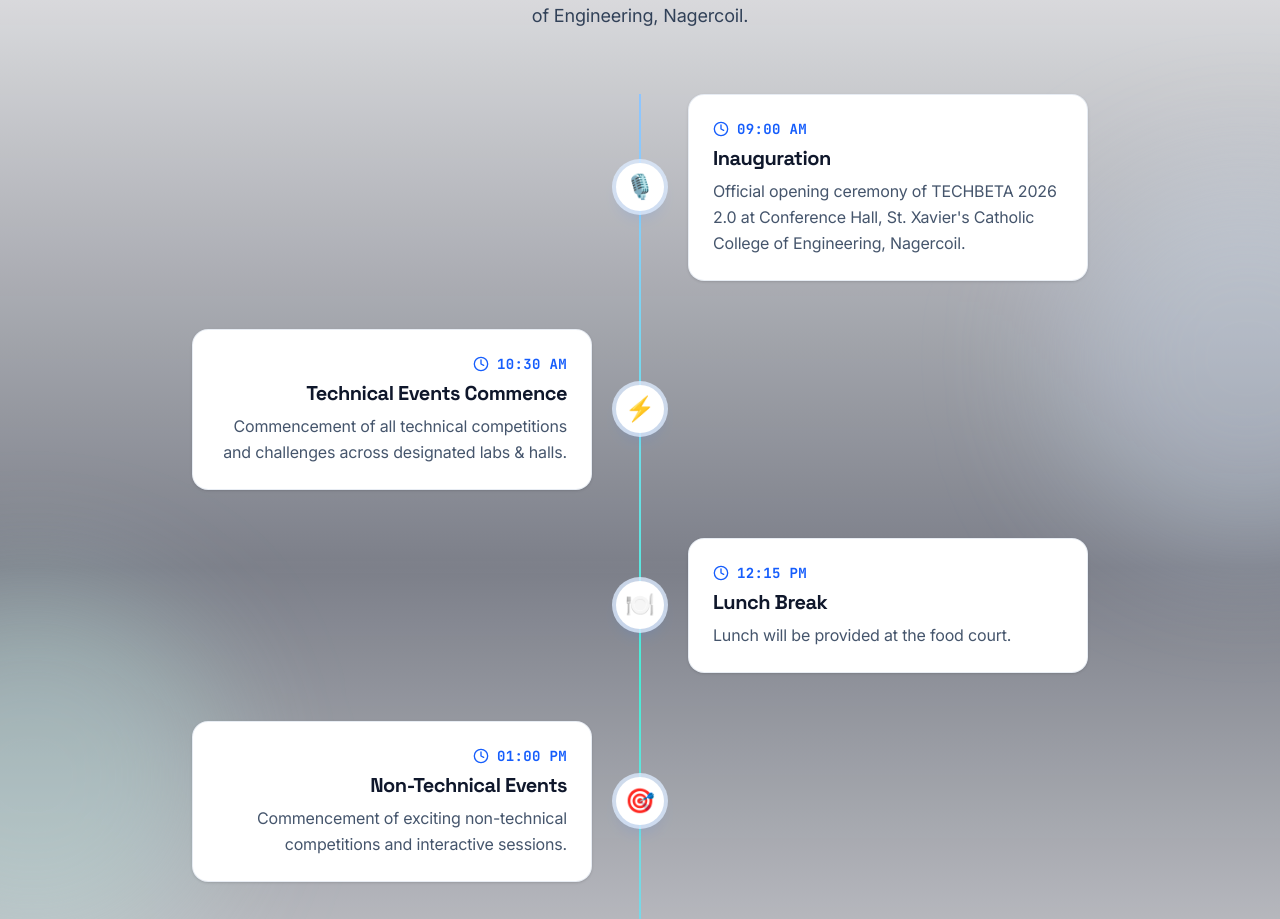
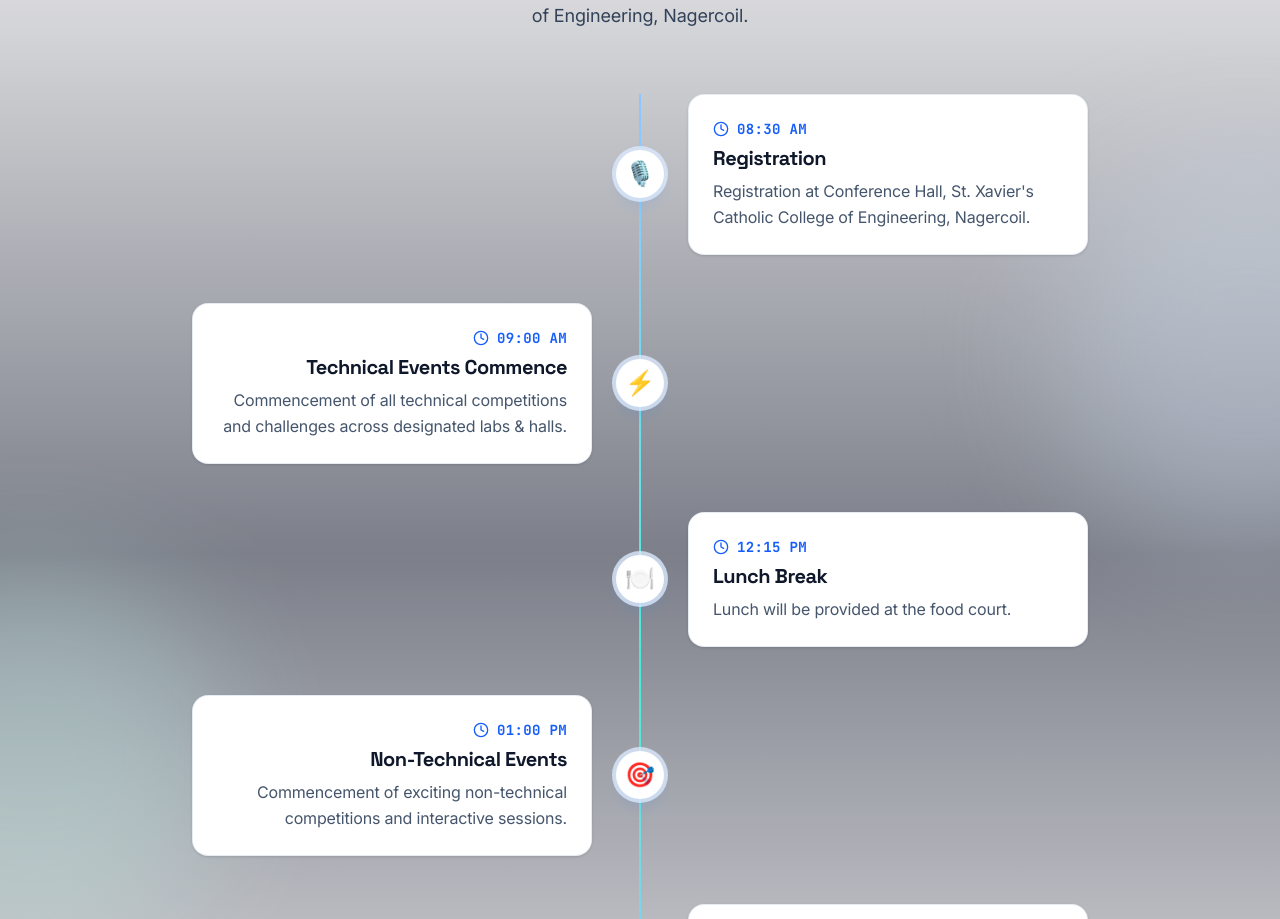
Before and after one commit to altrin2404/techbeta26_2.0, a Next.js app: page / in a window 1280 px wide. Shown: the part 3066-3985 px from the top of the page. Built offline with nearby package versions, Linux system fonts and the light colour scheme; no server answers.

Commit message:
schedule fix

```diff
--- a/src/components/schedule.tsx
+++ b/src/components/schedule.tsx
@@ -4,8 +4,8 @@
 import { Clock } from "lucide-react";
 
 const scheduleItems = [
-  { time: "09:00 AM", title: "Inauguration", desc: "Official opening ceremony of TECHBETA 2026 2.0 at Conference Hall, St. Xavier's Catholic College of Engineering, Nagercoil.", emoji: "🎙️" },
-  { time: "10:30 AM", title: "Technical Events Commence", desc: "Commencement of all technical competitions and challenges across designated labs & halls.", emoji: "⚡" },
+  { time: "08:30 AM", title: "Registration", desc: "Registration at Conference Hall, St. Xavier's Catholic College of Engineering, Nagercoil.", emoji: "🎙️" },
+  { time: "09:00 AM", title: "Technical Events Commence", desc: "Commencement of all technical competitions and challenges across designated labs & halls.", emoji: "⚡" },
   { time: "12:15 PM", title: "Lunch Break", desc: "Lunch will be provided at the food court.", emoji: "🍽️" },
   { time: "01:00 PM", title: "Non-Technical Events", desc: "Commencement of exciting non-technical competitions and interactive sessions.", emoji: "🎯" },
   { time: "03:00 PM", title: "Valedictory Events", desc: "Closing ceremony, prize distribution, and awarding the winners at the Conference Hall.", emoji: "🏆" },
```
